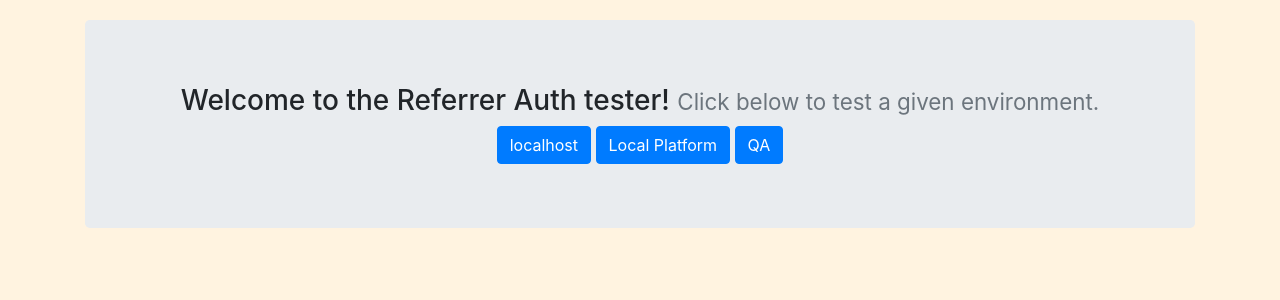
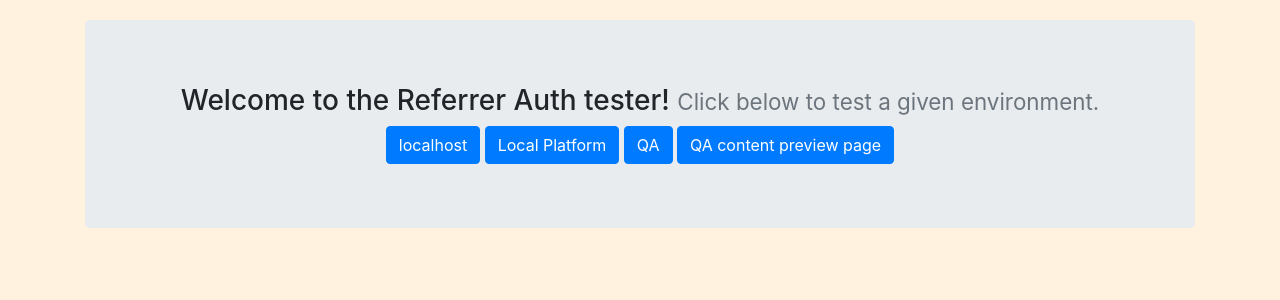
Before and after one commit to zachcalvert/trw, a Django app: page /referrer_test/ in a window 1280 px wide. Shown: the top 300 px of the page. Run offline with Django 3.2, Linux system fonts and the light colour scheme; some libraries are stand-ins or nearby versions.

Commit message:
add link to content preview page

```diff
--- a/production/templates/production/referrer_test.html
+++ b/production/templates/production/referrer_test.html
@@ -17,6 +17,7 @@
           <a class="btn btn-primary" href="http://localhost:8003/library/view/temporary-access/" role="button">localhost</a>
           <a class="btn btn-primary" href="https://learning.oreilly.local/library/view/temporary-access/" role="button">Local Platform</a>
           <a class="btn btn-primary" href="https://learning.oreilly.review/library/view/temporary-access/" role="button">QA</a>
+          <a class="btn btn-primary" href="https://www.oreilly.review/library/view/learning-python-5th/9781449355722/" role="button">QA content preview page</a>
         </div>
     </div>
   </body>
```
